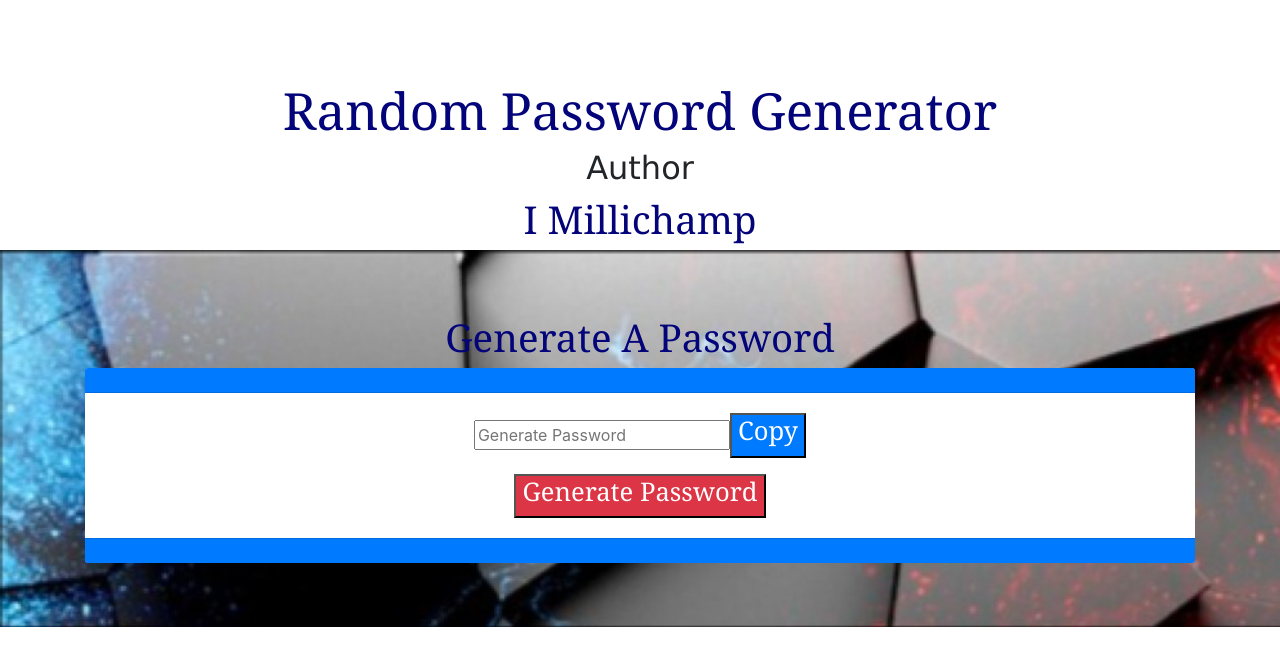
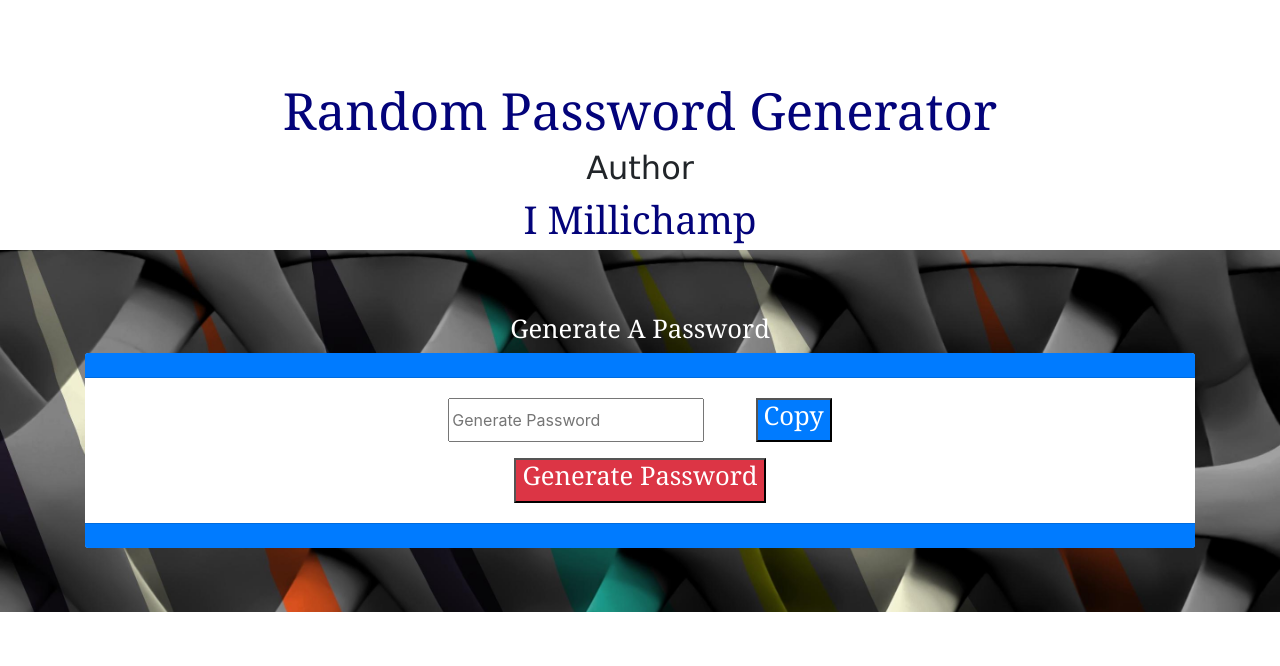
Before and after one commit to IanMilli/Advanced-Random-Password-Generator--Web-Application, a plain HTML site: page index.html in a window 1280 px wide. Drawn offline with nearby package versions, Linux system fonts and the light colour scheme.

```diff
--- a/assets/style.css
+++ b/assets/style.css
@@ -5,7 +5,7 @@ body {
 
 h1{font-family: Georgia, 'Times New Roman', Times, serif;
     font-size: 4vw;
-    color: rgb(3, 3, 122);
+    color: #03037a;
 
 }
 h2{font-family: 'Lucida Sans', 'Lucida Sans Regular', 'Lucida Grande', 'Lucida Sans Unicode', Geneva, Verdana, sans-serif;
@@ -14,7 +14,8 @@ h2{font-family: 'Lucida Sans', 'Lucida Sans Regular', 'Lucida Grande', 'Lucida S
 }
 h3{font-family: Georgia, 'Times New Roman', Times, serif;
     font-size: 3vw;
-    color: rgb(3, 3, 122);
+    color: #03037a;
+
 
 }
 h4{font-family: Georgia, 'Times New Roman', Times, serif;
@@ -26,7 +27,11 @@ h5{font-family: Georgia, 'Times New Roman', Times, serif;
     font-size: 2vw;
     color: white;}
 
+h6{font-family: Georgia, 'Times New Roman', Times, serif;
+        font-size: 2vw;
+        color: white;
 
+    }
 header {
     margin-top: 5rem;
     display: flex;
@@ -49,7 +54,7 @@ width: 100%;
 }
 
 .jumbotron {
-    background-image: url("./images/background\ -\ Copy.jpg");
+    background-image: url("./images/background-copy.jpg");
     background-size: cover;
   }
 
@@ -60,3 +65,8 @@ width: 100%;
     margin-bottom: 1em;
 
   }
+
+  input{
+    height: 3.5vw;
+    margin-right: 4vw;
+  }
--- a/index.html
+++ b/index.html
@@ -18,7 +18,7 @@
     </header>
     <div class="jumbotron jumbotron-fluid bg-dark">
         <div class="container">
-            <h3 class="subtitle">Generate A Password</h3>
+            <h4 class="subtitle">Generate A Password</h4>
             <div class="card text-center">
                 <div class="card-header bg-primary">
 
@@ -27,12 +27,12 @@
                     <div class="result_container">
                         <input type="text" placeholder="Generate Password" id="password" readonly>
                         <button class="copy-result bg-primary" id="copy" onclick="copyPassword()">
-                          <h4>Copy</h4>
+                          <h5>Copy</h5>
                         </button>
                       </div>
 
                       <button class="generatePasswordBtn bg-danger"  onclick="generatePassword()">
-                        <h5>Generate Password</h5>
+                        <h6>Generate Password</h6>
                       </button>
                 </div>
                 <div class="card-footer text-muted bg-primary">
```
Also changed, not shown: assets/images/background-copy.jpg (added).
